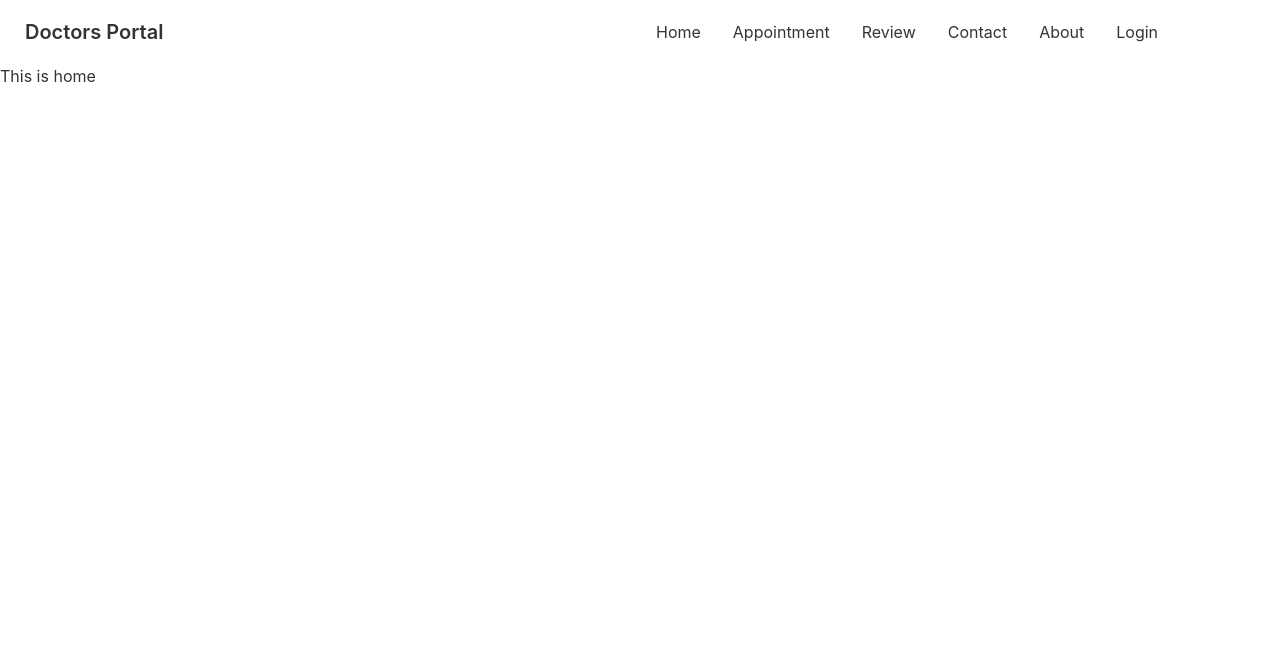
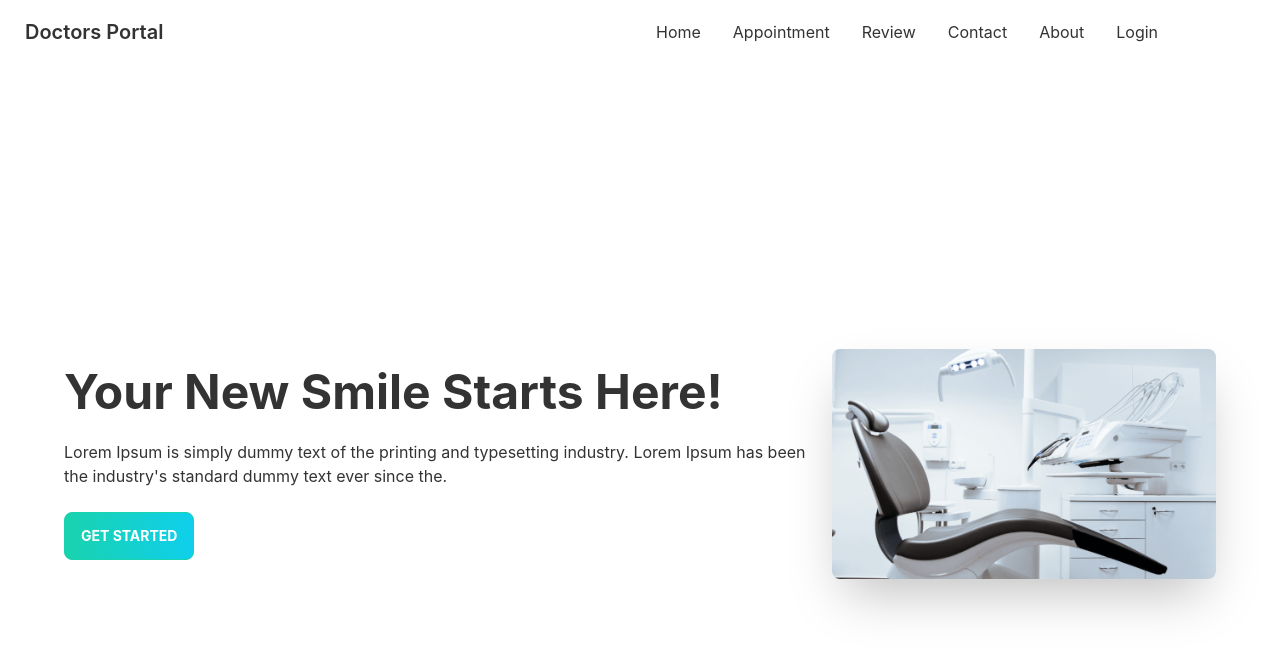
Before and after one commit to mohammadshariful/doctors-portal-client, a React (Create React App) app: page / in a window 1280 px wide. Shown: the top 652 px of the page. Built offline with nearby package versions, Linux system fonts and the light colour scheme.

Commit message:
banner section added

```diff
--- /dev/null
+++ b/src/Pages/Home/Banner.js
@@ -0,0 +1,24 @@
+import React from "react";
+import chair from "../../assets/images/chair.png";
+const Banner = () => {
+  return (
+    <div className="hero min-h-screen px-12">
+      <div className="hero-content flex-col lg:flex-row-reverse">
+        <img src={chair} className="max-w-sm rounded-lg shadow-2xl" alt="" />
+        <div>
+          <h1 className="text-5xl font-bold">Your New Smile Starts Here!</h1>
+          <p className="py-6">
+            Lorem Ipsum is simply dummy text of the printing and typesetting
+            industry. Lorem Ipsum has been the industry's standard dummy text
+            ever since the.
+          </p>
+          <button className="btn btn-secondary uppercase text-white font-bold bg-gradient-to-r from-secondary to-primary">
+            Get Started
+          </button>
+        </div>
+      </div>
+    </div>
+  );
+};
+
+export default Banner;
--- a/src/Pages/Home/Home.js
+++ b/src/Pages/Home/Home.js
@@ -1,9 +1,10 @@
 import React from "react";
+import Banner from "./Banner";
 
 const Home = () => {
   return (
     <div>
-      <h2>This is home</h2>
+      <Banner />
     </div>
   );
 };
--- a/tailwind.config.js
+++ b/tailwind.config.js
@@ -11,7 +11,7 @@
 
           secondary: "#19D3AE",
 
-          accent: "#3A4256",
+          accent: "#37CDBE",
 
           neutral: "#3D4451",
 
```
